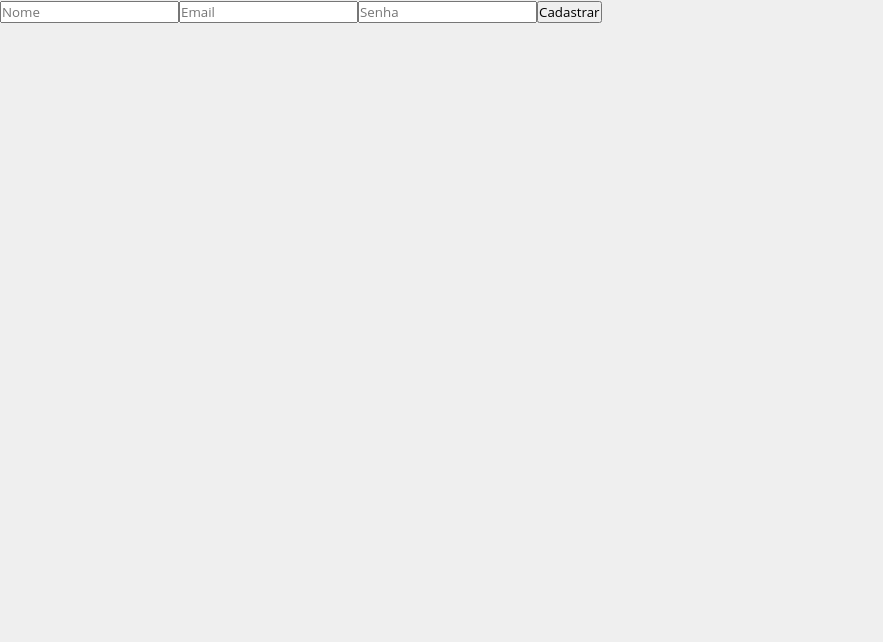
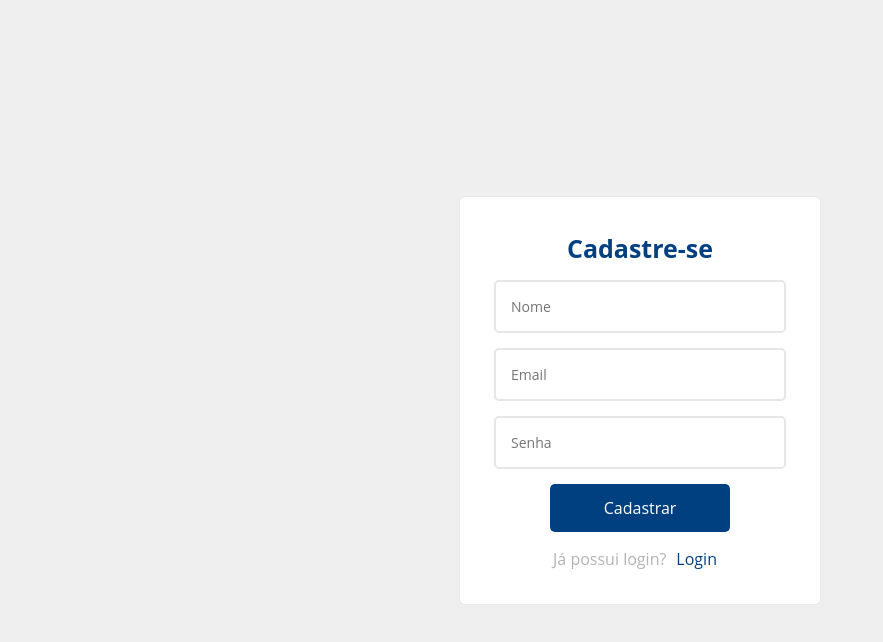
Before and after one commit to ElisaLissandra/Finance, a React (Vite) app in the folder Finance-react/: page /register in a window 1280 px wide. Shown: the top 642 px of the page, without its empty margins (0-883 px from the left). Built offline with nearby package versions, Linux system fonts and the light colour scheme.

Commit message:
Correção da componentização do input

```diff
--- a/Finance-react/src/Components/Layout/Form/Button.jsx
+++ b/Finance-react/src/Components/Layout/Form/Button.jsx
@@ -1,8 +1,8 @@
 import React from 'react';
 import styles from "./Button.module.css";
 
-export default function Button({text}) {
+export default function Button({ type, text }) {
   return (
-    <button className={styles.form_button}>{text}</button>
+    <button type={type} className={styles.form_button}>{text}</button>
   );
 }
--- a/Finance-react/src/Components/Layout/Form/Form.jsx
+++ b/Finance-react/src/Components/Layout/Form/Form.jsx
@@ -1,11 +1,10 @@
-// Form.jsx
 import React from "react";
 import styles from "./Form.module.css";
 
-export default function Form({ title, Submit, children }) {
+export default function Form({ title, submit, children }) {
   return (
     <div className={styles.form_container}>
-      <form onSubmit={Submit} className={styles.form}>
+      <form onSubmit={submit} className={styles.form}>
         <h1 className={styles.form_title}>{title}</h1>
         {children}
       </form>
--- a/Finance-react/src/views/Login.jsx
+++ b/Finance-react/src/views/Login.jsx
@@ -1,4 +1,4 @@
-import { useRef } from "react";
+import React, { useRef } from "react";
 import { useNavigate } from "react-router-dom";
 import { useStateContext } from "../Contexts/ContextProvider";
 import axiosClient from "../axiosClient";
@@ -7,31 +7,30 @@ import Input from "../Components/Layout/Form/Input.jsx";
 import Button from "../Components/Layout/Form/Button.jsx";
 import Links from "../Components/Layout/Form/Links.jsx";
 
-export default function login() {
+export default function Login() {
   const emailRef = useRef();
   const passwordRef = useRef();
   const navigate = useNavigate();
-
   const { setUser, setToken } = useStateContext();
 
-    const Submit = (e) => {
+  const submit = (e) => {
     e.preventDefault();
 
-        const playload = {
+    const payload = {
       email: emailRef.current.value,
       password: passwordRef.current.value,
     };
 
     axiosClient
-            .post("login", playload)
+      .post("login", payload)
       .then(({ data }) => {
         setToken(data.data.token);
         setUser(data.data.user);
+        console.log(data.data.user)
         navigate("/finance");
       })
       .catch((err) => {
         const response = err.response;
-
         if (response && response.status === 422) {
           console.log(response.data.errors);
         }
@@ -39,13 +38,11 @@ export default function login() {
   };
 
   return (
-        <>
-            <Form title="Login" onSubmit={Submit}>
+    <Form title="Login" submit={submit}>
       <Input type="email" ref={emailRef} placeholder="Email" />
       <Input type="password" ref={passwordRef} placeholder="Senha" />
-                <Button type="submit" text="Login"/>
-                <Links text="Não está registrado?" to="/register" textTo="Crie uma conta"/>
+      <Button type="submit" text="Login" />
+      <Links text="Não está registrado?" to="/register" textTo="Crie uma conta" />
     </Form>
-        </>
   );
 }
--- a/Finance-react/src/views/Register.jsx
+++ b/Finance-react/src/views/Register.jsx
@@ -2,6 +2,10 @@ import axiosClient from "../axiosClient";
 import React, { useRef } from "react";
 import { useStateContext } from "../Contexts/ContextProvider";
 import { useNavigate } from "react-router-dom";
+import Form from "../Components/Layout/Form/Form";
+import Input from "../Components/Layout/Form/Input";
+import Button from "../Components/Layout/Form/Button";
+import Links from "../Components/Layout/Form/Links";
 
 export default function register() {
     // Referencia as informações adicionas no formulário
@@ -15,7 +19,7 @@ export default function register() {
     const { setUser, setToken } = useStateContext();
 
     // Envia os dados do formulário para API do Laravel
-    const Submit = (e) => {
+    const submit = (e) => {
         e.preventDefault();
 
         const payload = {
@@ -31,7 +35,7 @@ export default function register() {
             .then(({ data }) => {
                 setToken(data.token);
                 setUser(data.user);
-                navegate("/login");
+                navegate("/");
             })
             .catch((err) => {
                 const response = err.response;
@@ -43,17 +47,25 @@ export default function register() {
     };
 
     return (
-        <form onSubmit={Submit}>
-            <input type="text" ref={nameRef} placeholder="Nome" required />
-            <input type="email" ref={emailRef} placeholder="Email" required />
-            <input
-                type="password"
-                ref={passwordRef}
-                placeholder="Senha"
-                required
-            />
-            {/* <input type="password" ref={password_confirmationRef} placeholder="Confirmar Senha" required />  */}
-            <button>Cadastrar</button>
-        </form>
+        <>
+            <Form title="Cadastre-se" submit={submit}>
+                <Input
+                    type="text"
+                    ref={nameRef}
+                    placeholder="Nome"
+                />
+                <Input
+                    type="email"
+                    ref={emailRef}
+                    placeholder="Email" />
+                <Input
+                    type="password"
+                    ref={passwordRef}
+                     placeholder="Senha"
+                />
+                <Button type="submit" text="Cadastrar" />
+                <Links text="Já possui login?" to="/" textTo="Login" />
+            </Form>
+        </>
     );
 }
```
Also changed, not shown: Finance-react/src/Components/Layout/Form/Input.jsx (+6 -4 lines), Finance-react/src/views/Login.module.css (deleted, +0 -69 lines). Lines whose indentation alone changed are shown as unchanged.
